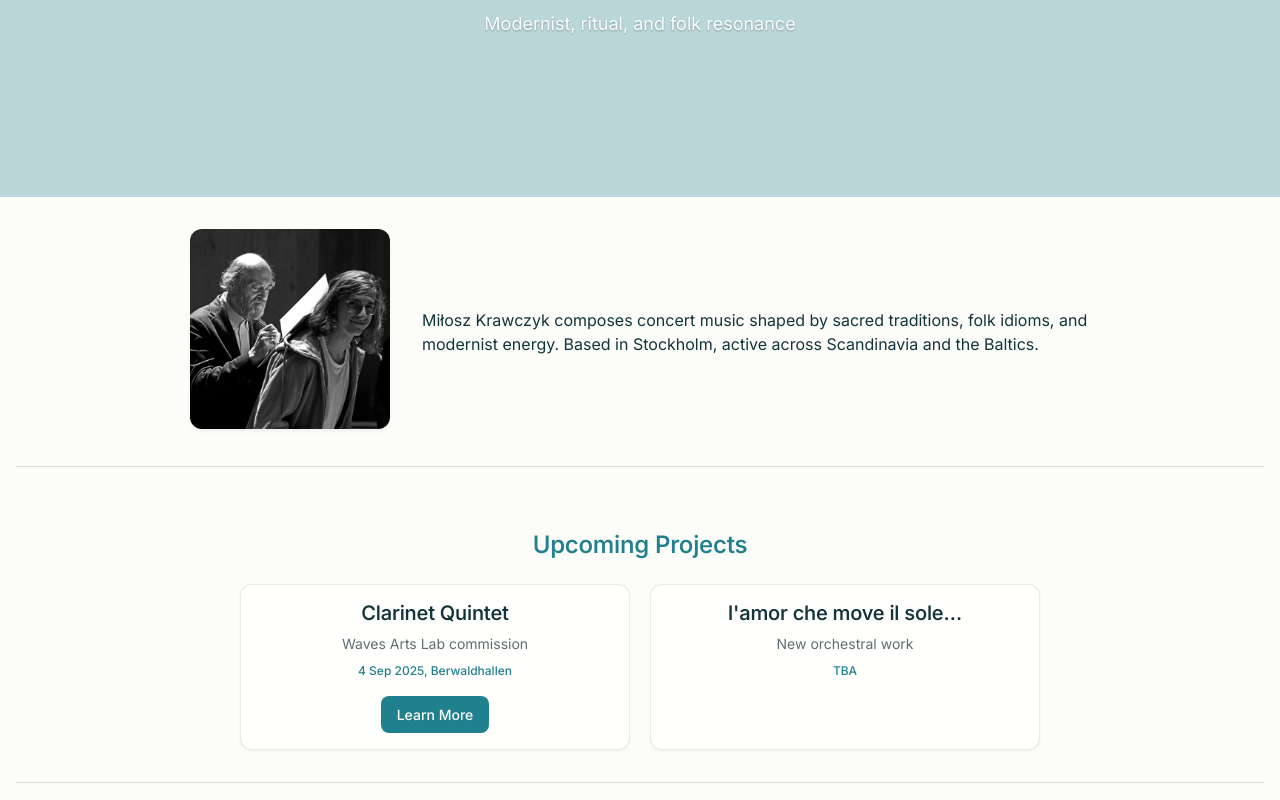
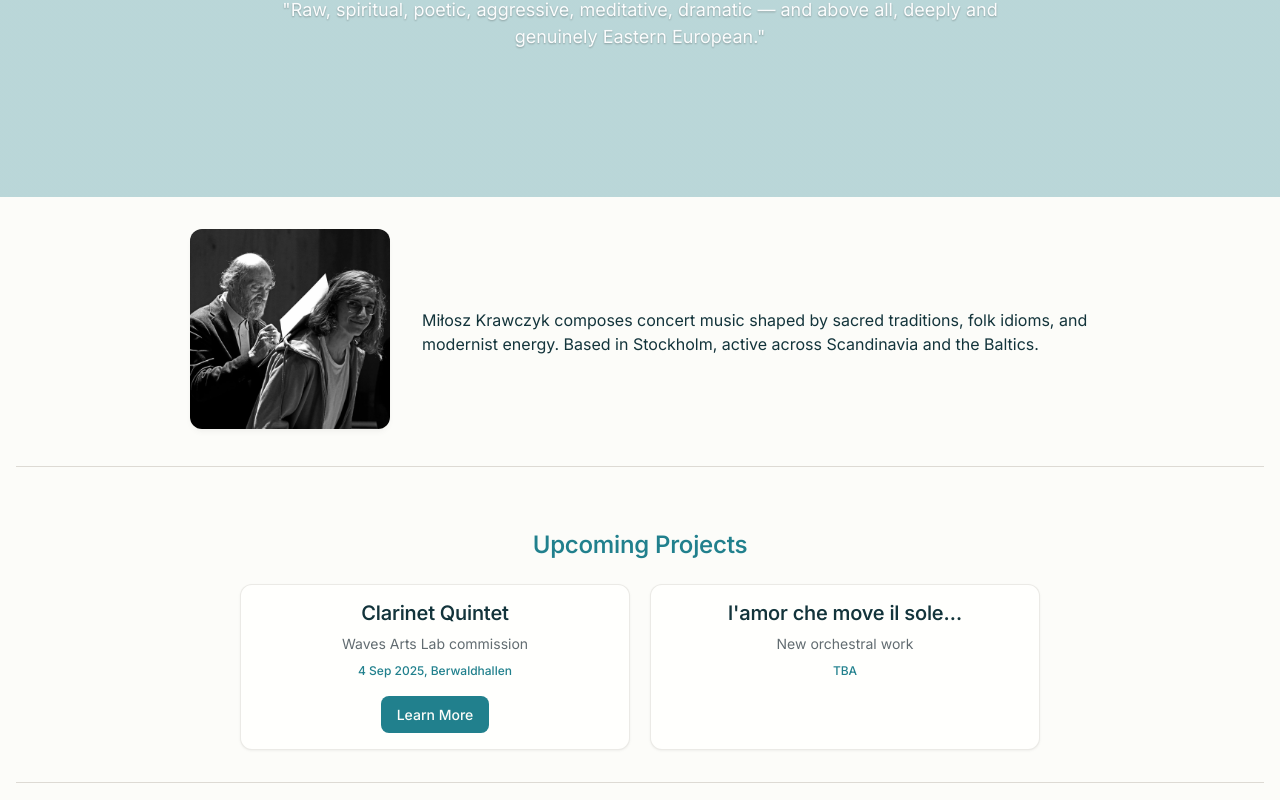
Before and after one commit to mzkrawczyk/mzkrawcyk.github.io, a plain HTML site: page index.html in a window 1280 px wide. Shown: the part 283-1083 px from the top of the page. Drawn offline with Linux system fonts and the light colour scheme; a web font is replaced by a local one.

Commit message:
Update index.html

```diff
--- a/index.html
+++ b/index.html
@@ -31,7 +31,7 @@
             <div class="hero">
                 <div class="hero-content">
                     <h1 class="hero-title">Miłosz Krawczyk – Composer</h1>
-                    <p class="hero-subtitle">Modernist, ritual, and folk resonance</p>
+                    <p class="hero-subtitle">"Raw, spiritual, poetic, aggressive, meditative, dramatic — and above all, deeply and genuinely Eastern European."</p>
                 </div>
             </div>
 
```
